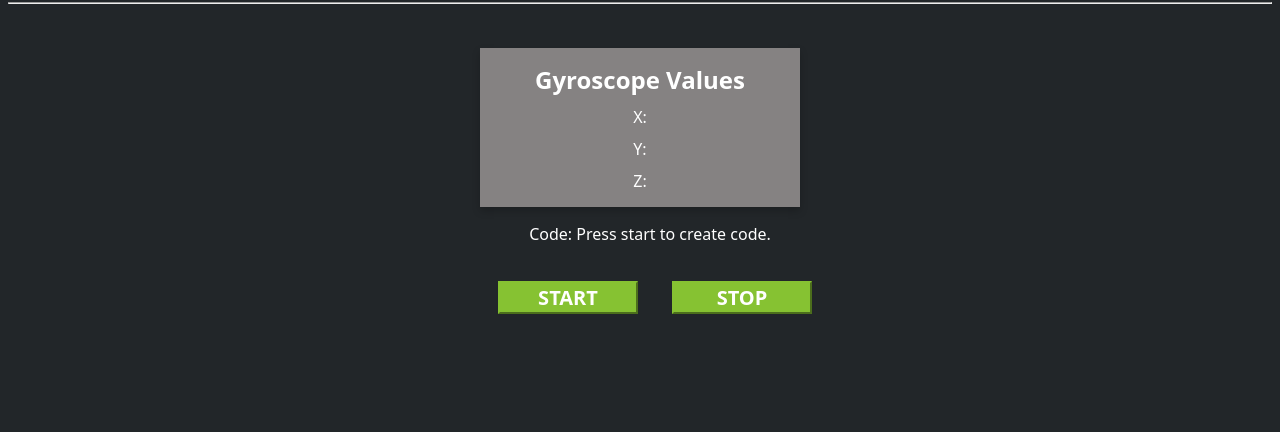
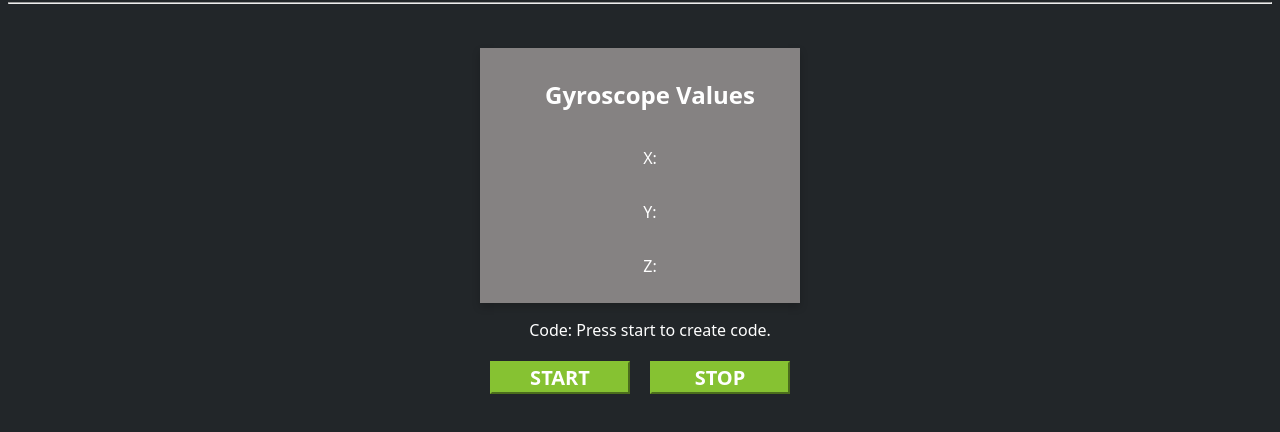
Before and after one commit to Concord1/testthetelserver, a website: page views/index.html in a window 1280 px wide. Shown: the part 84-516 px from the top of the page. Drawn offline with Linux system fonts and the light colour scheme.

Commit message:
Update index.html

```diff
--- a/views/index.html
+++ b/views/index.html
@@ -17,12 +17,21 @@
         align-items: center;
         }
         .card h2,
+    <!---Text on card--->
     .card p {
         color: #FFFFFF;
         font-family: system-ui;
         text-align: center;
         margin: 5px 0;
     }
+            .button-container {
+            display: flex;
+            justify-content: center;
+            margin-top: 20px;
+        }
+        .button-container button {
+            margin: 0 10px;
+        }
 
         h1 {
             color: #FFFFFF;
@@ -187,8 +196,11 @@
         </div>
         <center>
             <p id="uniqueCode">Code: Press start to create code.</p>
+
+            <div class="button-container">
             <button type="button" onclick="getAccel()">START</button>
             <button type="button" onclick="stopAccel()">STOP</button>
+        </div>
         </center>
 
     </body>
```
